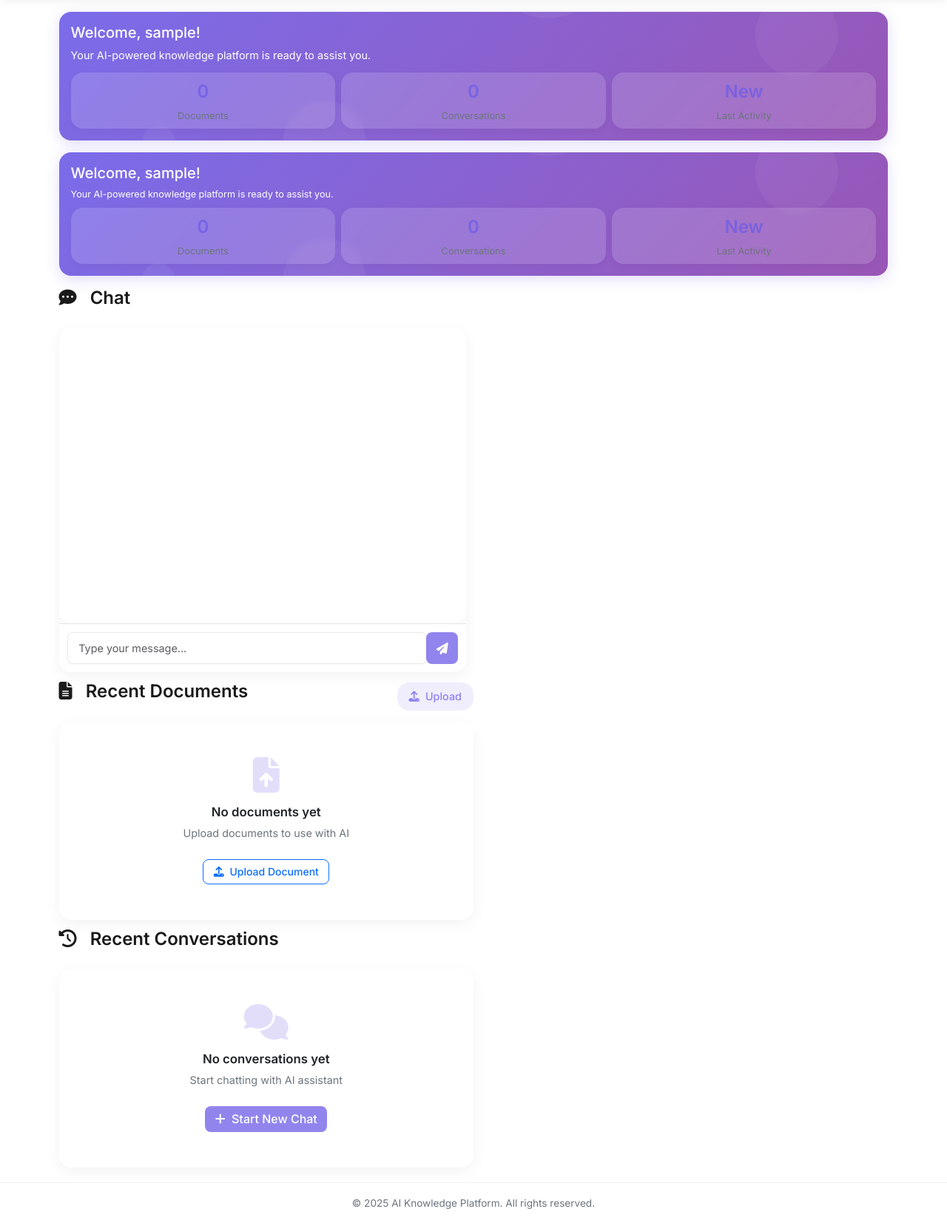
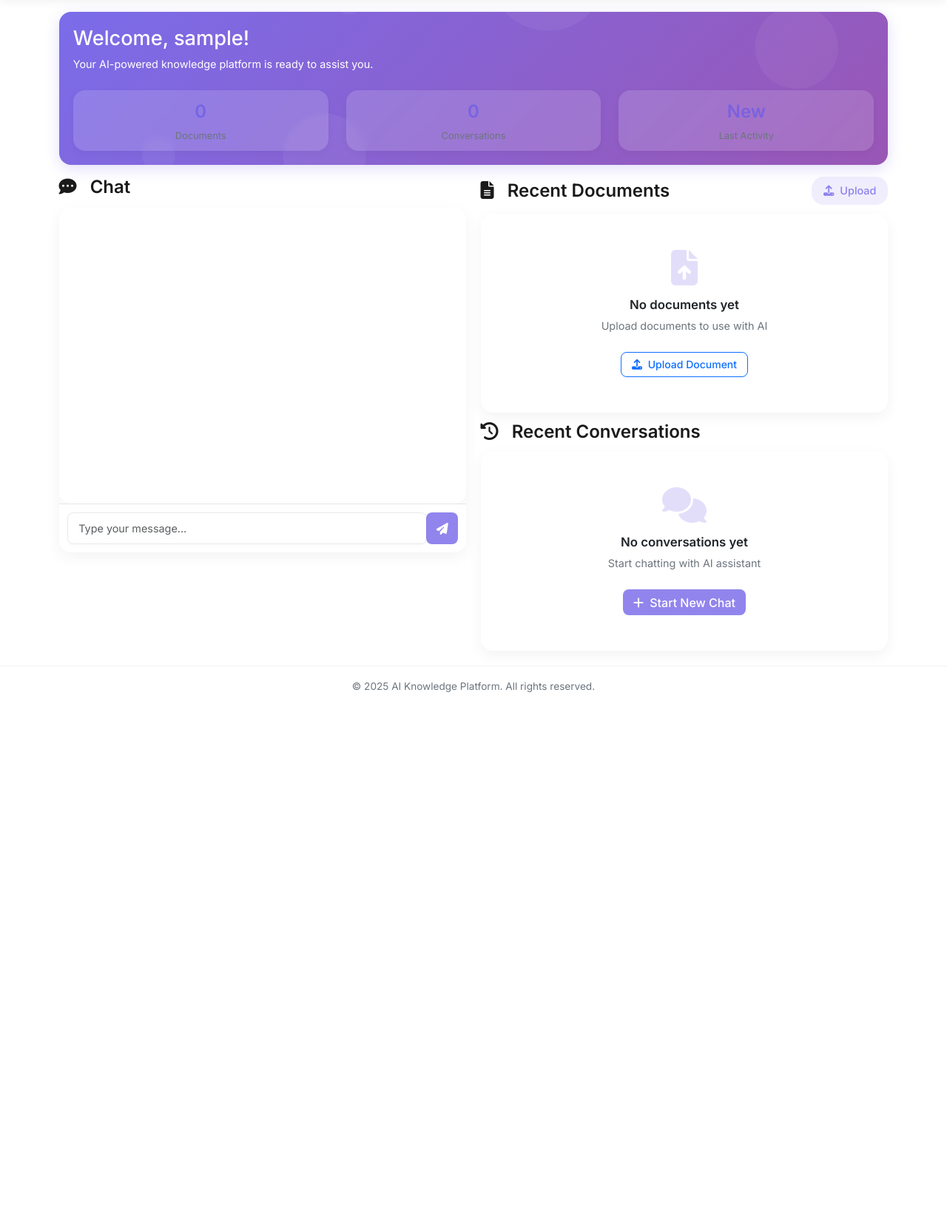
Before and after one commit to ChudinAA/CorporateIntelligence, a Flask app: page /dashboard in a window 1280 px wide. Shown: the part 52-1706 px from the top of the page at 74% size. After the commit the page ends 988 px from the top, so only its background shows below. Run offline with Flask 3, Linux system fonts and the light colour scheme; the visitor is signed in with stand-in values (Sample User, id 1); data comes from the database, SQL or seed files in the repository; data that the repository does not hold is empty; some libraries are stand-ins or nearby versions.

Commit message:
Restored to 'c14e0b53a8e0da25027fb97fdb01dfff740b9e7c'
Replit-Restored-To: c14e0b53a8e0da25027fb97fdb01dfff740b9e7c

```diff
--- a/static/css/custom.css
+++ b/static/css/custom.css
@@ -909,107 +909,3 @@ main {
     align-items: center;
     padding: 0.75rem 0;
 }
-
-.section-header h2 {
-  margin-bottom: 0.8rem !important;
-}
-
-/* Typing animation loader */
-.typing-loader {
-  display: flex;
-  align-items: center;
-  padding: 1rem;
-  background: rgba(108, 92, 231, 0.05);
-  border-radius: var(--border-radius);
-  margin: 0.5rem 0;
-}
-
-.typing-dot {
-  width: 8px;
-  height: 8px;
-  margin: 0 3px;
-  background: var(--primary-color);
-  border-radius: 50%;
-  opacity: 0.6;
-  animation: typingAnimation 1s infinite ease-in-out;
-}
-
-.typing-dot:nth-child(2) { animation-delay: 0.2s; }
-.typing-dot:nth-child(3) { animation-delay: 0.4s; }
-
-@keyframes typingAnimation {
-  0%, 100% { transform: scale(1); }
-  50% { transform: scale(1.5); }
-}
-
-/* New chat button styles */
-.new-chat-btn {
-  padding: 0.5rem 1rem;
-  background: rgba(108, 92, 231, 0.1);
-  color: var(--primary-color);
-  border-radius: var(--border-radius);
-  font-weight: 500;
-  transition: all 0.3s ease;
-  display: inline-flex;
-  align-items: center;
-  gap: 0.5rem;
-  margin-bottom: 1rem;
-  border: none;
-}
-
-.new-chat-btn:hover {
-  background: var(--primary-color);
-  color: white;
-  transform: translateY(-2px);
-}
-
-.welcome-section {
-  background: var(--bg-secondary);
-  border-radius: var(--border-radius);
-  padding: 0.75rem !important;
-  margin-bottom: 1rem !important;
-}
-
-.welcome-section h1 {
-  font-size: 1.25rem !important;
-}
-
-.welcome-stats {
-  gap: 0.5rem !important;
-  margin-top: 0.5rem !important;
-}
-
-.stat-item {
-  padding: 0.5rem !important;
-  background: rgba(255, 255, 255, 0.7);
-}
-
-.new-chat-btn:hover {
-  transform: translateY(-2px);
-  box-shadow: 0 4px 12px rgba(108, 92, 231, 0.2);
-}
-
-/* Adjust welcome section spacing */
-.welcome-section {
-  padding: 1rem !important;
-  margin-bottom: 1rem !important;
-}
-
-.welcome-content h1 {
-  font-size: 1.5rem;
-  margin-bottom: 0.5rem;
-}
-
-.welcome-content p {
-  margin-bottom: 0.75rem;
-}
-
-.welcome-stats {
-  gap: 0.75rem;
-  margin-top: 0.75rem;
-}
-
-/* Message input spacing */
-#message-form {
-  gap: 0.75rem;
-}
--- a/static/js/dashboard.js
+++ b/static/js/dashboard.js
@@ -1,119 +1,4 @@
 document.addEventListener('DOMContentLoaded', function() {
-    // Setup new chat button handler
-    const newChatBtn = document.createElement('button');
-    newChatBtn.className = 'new-chat-btn';
-    newChatBtn.innerHTML = '<i class="fas fa-plus"></i> New Chat';
-
-    const chatSection = document.querySelector('.chat-section .card-body');
-    if (chatSection) {
-        chatSection.insertBefore(newChatBtn, chatSection.firstChild);
-    }
-
-    newChatBtn.addEventListener('click', function() {
-        // Clear chat container
-        const chatContainer = document.getElementById('chat-container');
-        chatContainer.innerHTML = '';
-
-        // Reset session ID
-        document.getElementById('session-id-input').value = '';
-
-        // Enable message form
-        const messageForm = document.getElementById('message-form');
-        if (messageForm) {
-            messageForm.classList.remove('disabled');
-            const messageInput = messageForm.querySelector('#message-input');
-            if (messageInput) {
-                messageInput.removeAttribute('disabled');
-            }
-        }
-
-        // Refresh recent conversations
-        fetch('/chat/recent_conversations')
-            .then(response => response.json())
-            .then(data => {
-                if (data.success) {
-                    updateRecentConversations(data.conversations);
-                }
-            });
-    });
-
-    // Initialize chat functionality
-    const messageForm = document.getElementById('message-form');
-    const messageInput = document.getElementById('message-input');
-    const chatContainer = document.getElementById('chat-container');
-    const sessionIdInput = document.getElementById('session-id-input');
-    const socket = io();
-
-    if (messageForm) {
-        messageForm.addEventListener('submit', async function(e) {
-            e.preventDefault();
-            const message = messageInput.value.trim();
-            if (!message) return;
-
-            // Show typing indicator
-            const typingIndicator = document.getElementById('typing-indicator');
-            if (typingIndicator) {
-                typingIndicator.style.display = 'flex';
-            }
-
-            // Add user message to chat
-            addMessage(message, 'user');
-            messageInput.value = '';
-
-            try {
-                const response = await fetch('/chat/send', {
-                    method: 'POST',
-                    headers: {
-                        'Content-Type': 'application/json',
-                    },
-                    body: JSON.stringify({
-                        message: message,
-                        session_id: sessionIdInput.value
-                    })
-                });
-
-                const data = await response.json();
-                if (data.success) {
-                    // Add AI response to chat
-                    addMessage(data.response, 'assistant');
-
-                    // Update session ID if new
-                    if (data.session_id) {
-                        sessionIdInput.value = data.session_id;
-                    }
-
-                    // Refresh conversations list
-                    fetchRecentConversations();
-                }
-            } catch (error) {
-                console.error('Error:', error);
-                addMessage('An error occurred. Please try again.', 'error');
-            } finally {
-                if (typingIndicator) {
-                    typingIndicator.style.display = 'none';
-                }
-            }
-        });
-    }
-
-    function addMessage(content, type) {
-        const messageDiv = document.createElement('div');
-        messageDiv.className = `message ${type}-message animate__animated animate__fadeInUp`;
-
-        const now = new Date();
-        const timeString = now.toLocaleTimeString('en-US', { hour12: false, hour: '2-digit', minute: '2-digit' });
-
-        messageDiv.innerHTML = `
-            <div class="message-content">${content}</div>
-            <div class="message-time">
-                ${timeString}
-                <i class="fas fa-${type === 'user' ? 'user' : 'robot'} ms-1"></i>
-            </div>
-        `;
-
-        chatContainer.appendChild(messageDiv);
-        chatContainer.scrollTop = chatContainer.scrollHeight;
-    }
     // Setup all delete buttons
     setupChatDeletionHandlers();
 
--- a/templates/dashboard.html
+++ b/templates/dashboard.html
@@ -425,31 +425,6 @@
     </section>
 
     <div class="row">
-        <div class="col-lg-12">
-            <!-- Welcome Section with more compact styling -->
-            <section class="welcome-section mb-3">
-                <div class="welcome-content">
-                    <h1 class="mb-2 h4">Welcome, {{ current_user.username }}!</h1>
-                    <p class="small mb-2">Your AI-powered knowledge platform is ready to assist you.</p>
-                    <div class="welcome-stats">
-                        <div class="stat-item py-2">
-                            <div class="stat-value">{{ total_documents if total_documents is defined else 0 }}</div>
-                            <div class="stat-label small">Documents</div>
-                        </div>
-                        <div class="stat-item py-2">
-                            <div class="stat-value">{{ total_conversations if total_conversations is defined else 0 }}</div>
-                            <div class="stat-label small">Conversations</div>
-                        </div>
-                        <div class="stat-item py-2">
-                            <div class="stat-value">{{ last_activity.strftime('%d %b') if last_activity else 'New' }}</div>
-                            <div class="stat-label small">Last Activity</div>
-                        </div>
-                    </div>
-                </div>
-            </section>
-        </div>
-    </div>
-    <div class="row">
         <!-- Left Column -->
         <div class="col-lg-6">
             <!-- Chat Section -->
@@ -473,11 +448,7 @@
                             {% endif %}
                         </div>
 
-                        <div id="typing-indicator" class="typing-loader" style="display: none;">
-    <div class="typing-dot"></div>
-    <div class="typing-dot"></div>
-    <div class="typing-dot"></div>
-</div>
+                        <div id="typing-indicator" class="typing-indicator" style="display: none;">
                             <div class="typing-animation">
                                 <div class="dot"></div>
                                 <div class="dot"></div>
```
Also changed, not shown: 1 other file.
